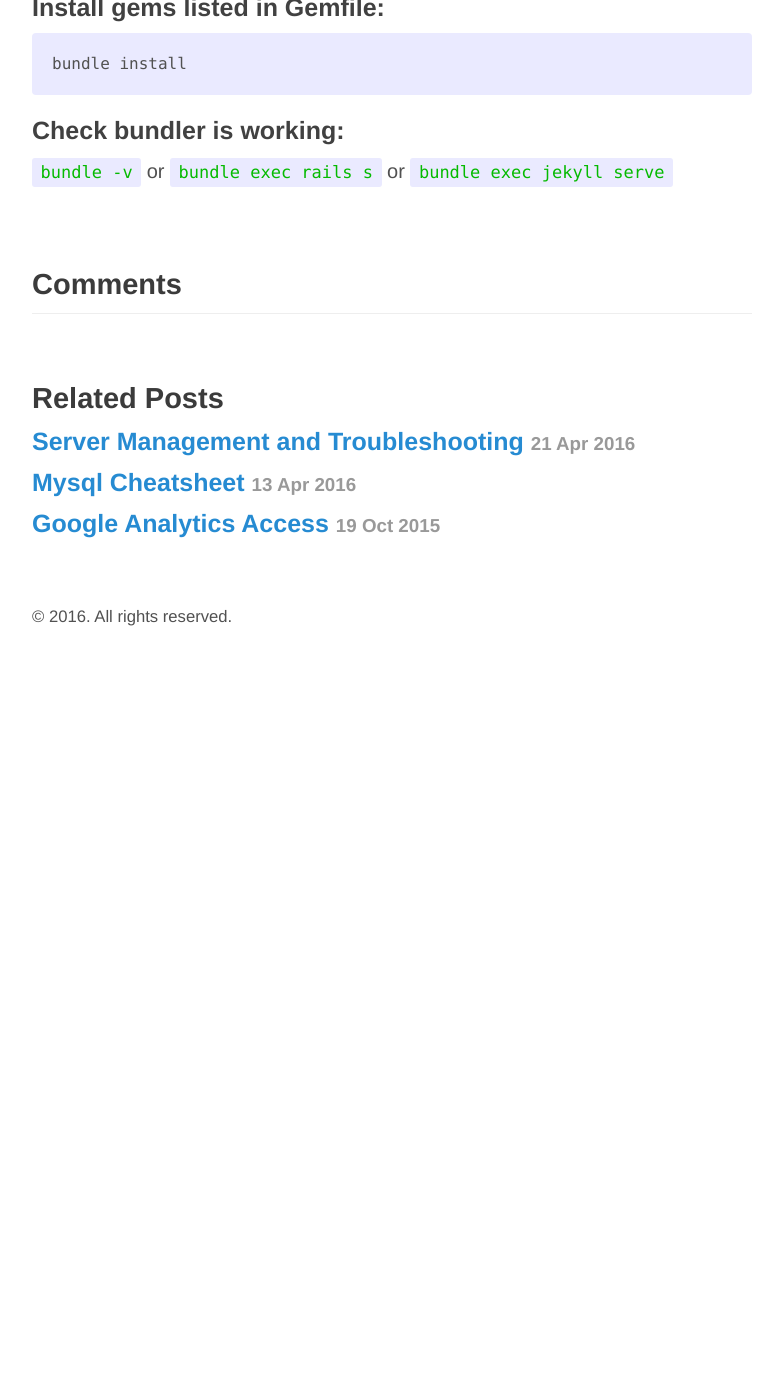
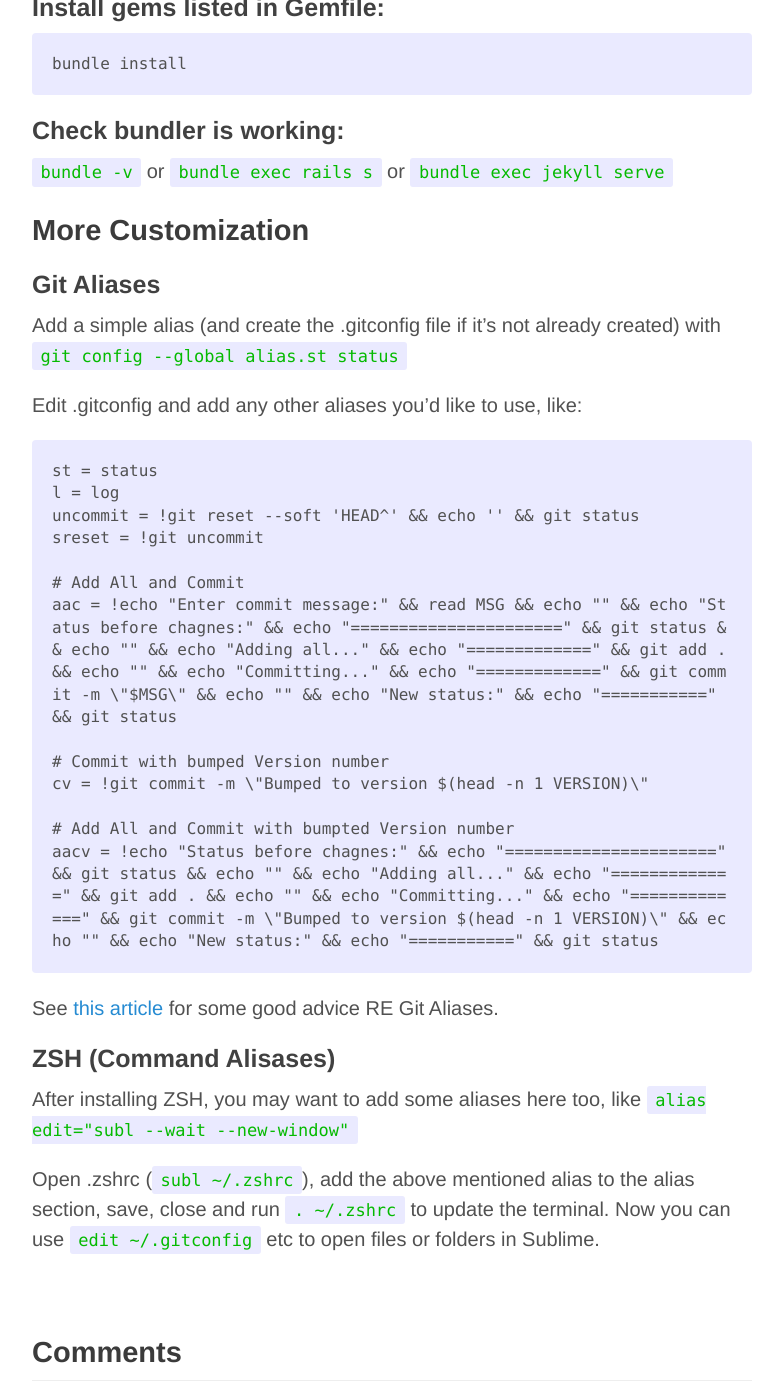
Before and after one commit to avjaarsveld/avjaarsveld.github.io, a Jekyll site: the page built from _posts/2015-02-11-Setting-up-an-Ubuntu-Development-Environment.md, in a window 1280 px wide and 1400 px high, scrolled down 3402 px. Shown: the whole window, without its empty margins (248-1031 px from the left). Built offline with Jekyll 4.4.1, drawn with Linux system fonts in a browser that asks for light colours; Markdown is read by kramdown in place of the engine named in the settings; comment, search, counter and statistics services are not loaded; before the commit the page ends 4032 px from its top, so only the background shows below that.

Commit message:
ZSH and gitcommit details added to ubunto dev env setup post

````diff
--- a/_posts/2015-02-11-Setting-up-an-Ubuntu-Development-Environment.md
+++ b/_posts/2015-02-11-Setting-up-an-Ubuntu-Development-Environment.md
@@ -138,3 +138,35 @@ bundle install
 ### Check bundler is working:
 
 `bundle -v` or `bundle exec rails s` or `bundle exec jekyll serve`
+
+## More Customization
+
+### Git Aliases
+
+Add a simple alias (and create the .gitconfig file if it's not already created) with `git config --global alias.st status`
+
+Edit .gitconfig and add any other aliases you'd like to use, like:
+
+```
+st = status
+l = log
+uncommit = !git reset --soft 'HEAD^' && echo '' && git status
+sreset = !git uncommit
+
+# Add All and Commit
+aac = !echo "Enter commit message:" && read MSG && echo "" && echo "Status before chagnes:" && echo "======================" && git status && echo "" && echo "Adding all..." && echo "=============" && git add . && echo "" && echo "Committing..." && echo "=============" && git commit -m \"$MSG\" && echo "" && echo "New status:" && echo "===========" && git status
+
+# Commit with bumped Version number
+cv = !git commit -m \"Bumped to version $(head -n 1 VERSION)\"
+
+# Add All and Commit with bumpted Version number
+aacv = !echo "Status before chagnes:" && echo "======================" && git status && echo "" && echo "Adding all..." && echo "=============" && git add . && echo "" && echo "Committing..." && echo "=============" && git commit -m \"Bumped to version $(head -n 1 VERSION)\" && echo "" && echo "New status:" && echo "===========" && git status
+```
+
+See [this article](http://haacked.com/archive/2014/07/28/github-flow-aliases/) for some good advice RE Git Aliases.
+
+### ZSH (Command Alisases)
+
+After installing ZSH, you may want to add some aliases here too, like `alias edit="subl --wait --new-window"`
+
+Open .zshrc (`subl ~/.zshrc`), add the above mentioned alias to the alias section, save, close and run `. ~/.zshrc` to update the terminal. Now you can use `edit ~/.gitconfig` etc to open files or folders in Sublime.
````
